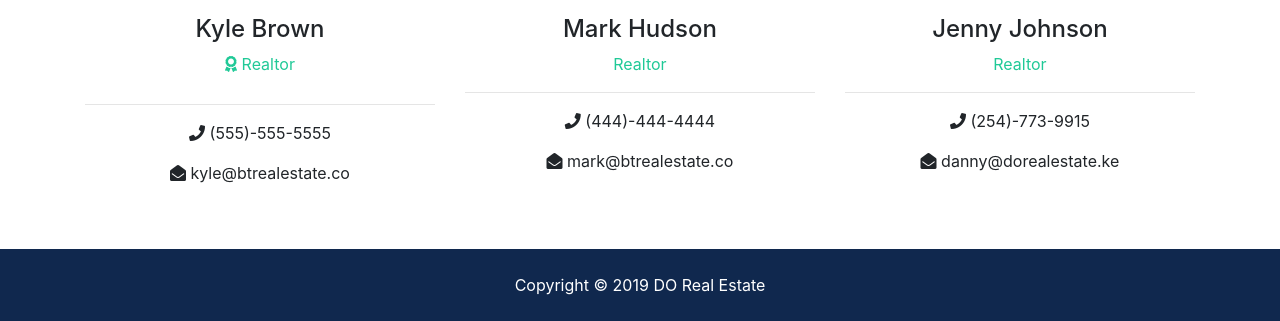
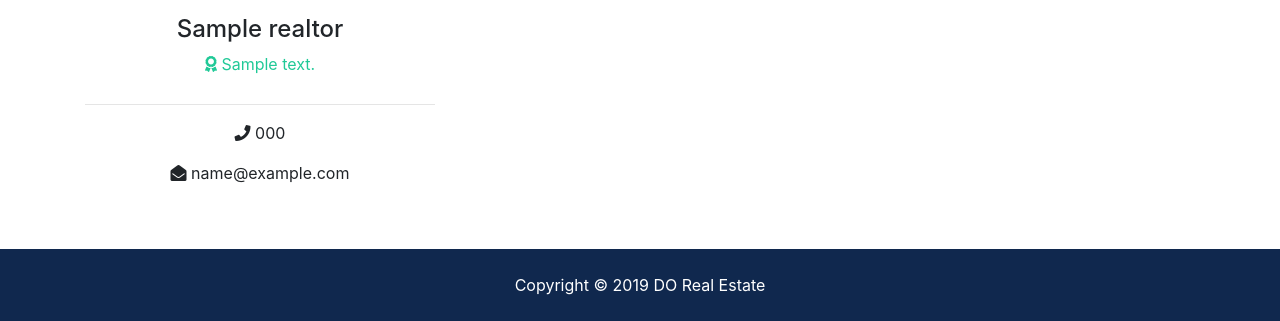
Before and after one commit to danielotieno/real-estate-app, a Django app: page /about in a window 1280 px wide. Shown: the part 1717-2038 px from the top of the page. Run offline with Django 3.2, Linux system fonts and the light colour scheme; tables that the repository leaves empty hold one stand-in row (values such as "Sample post"); grey boxes marked "Sample" are stand-in pictures; some libraries are stand-ins or nearby versions.

Commit message:
Get realtors data from the database

```diff
--- a/pages/views.py
+++ b/pages/views.py
@@ -1,6 +1,7 @@
 from django.shortcuts import render
 
 from listings.models import Listing
+from realtors.models import Realtor
 
 
 def index(request):
@@ -14,4 +15,14 @@ def index(request):
 
 
 def about(request):
-    return render(request, 'pages/about.html')
+    realtors = Realtor.objects.order_by('-hire_date')
+
+    # Get seller of the month
+    mvp_realtors = Realtor.objects.all().filter(is_mvp=True)
+
+    context = {
+        'realtors': realtors,
+        'mvp_realtors': mvp_realtors
+    }
+
+    return render(request, 'pages/about.html', context)
--- a/templates/pages/about.html
+++ b/templates/pages/about.html
@@ -69,39 +69,29 @@
     <div class="container">
         <h2 class="text-center">Our Team</h2>
         <div class="row text-center">
+            {% if realtors %}
+                {% for realtor in realtors  %}
+
                 <div class="col-md-4">
-                <img src="assets/img/realtors/kyle.jpg" alt="" class="rounded-circle mb-3">
-                <h4>Kyle Brown</h4>
+                    <img src="{{ realtor.photo.url }}" alt="" class="rounded-circle mb-3">
+                    <h4>{{ realtor.name }}</h4>
                     <p class="text-success">
-                    <i class="fas fa-award text-success mb-3"></i> Realtor</p>
+                        <i class="fas fa-award text-success mb-3"></i> {{realtor.description }}</p>
                     <hr>
                     <p>
-                    <i class="fas fa-phone"></i> (555)-555-5555</p>
+                        <i class="fas fa-phone"></i> {{ realtor.phone}}</p>
                     <p>
-                    <i class="fas fa-envelope-open"></i> kyle@btrealestate.co</p>
+                        <i class="fas fa-envelope-open"></i> {{ realtor.email}}</p>
                 </div>
 
-            <div class="col-md-4">
-                <img src="assets/img/realtors/mark.jpg" alt="" class="rounded-circle mb-3">
-                <h4>Mark Hudson</h4>
-                <p class="text-success">Realtor</p>
-                <hr>
-                <p>
-                    <i class="fas fa-phone"></i> (444)-444-4444</p>
-                <p>
-                    <i class="fas fa-envelope-open"></i> mark@btrealestate.co</p>
+                {% endfor %}
+
+            {% else %}
+                <div class="col-md-12">
+                    <p>Realtors Not Available</p>
                 </div>
+            {% endif %}
 
-            <div class="col-md-4">
-                <img src="assets/img/realtors/jenny.jpg" alt="" class="rounded-circle mb-3">
-                <h4>Jenny Johnson</h4>
-                <p class="text-success">Realtor</p>
-                <hr>
-                <p>
-                    <i class="fas fa-phone"></i> (254)-773-9915</p>
-                <p>
-                    <i class="fas fa-envelope-open"></i> danny@dorealestate.ke</p>
-            </div>
         </div>
     </div>
 </section>
```
Lines whose indentation alone changed are shown as unchanged.
